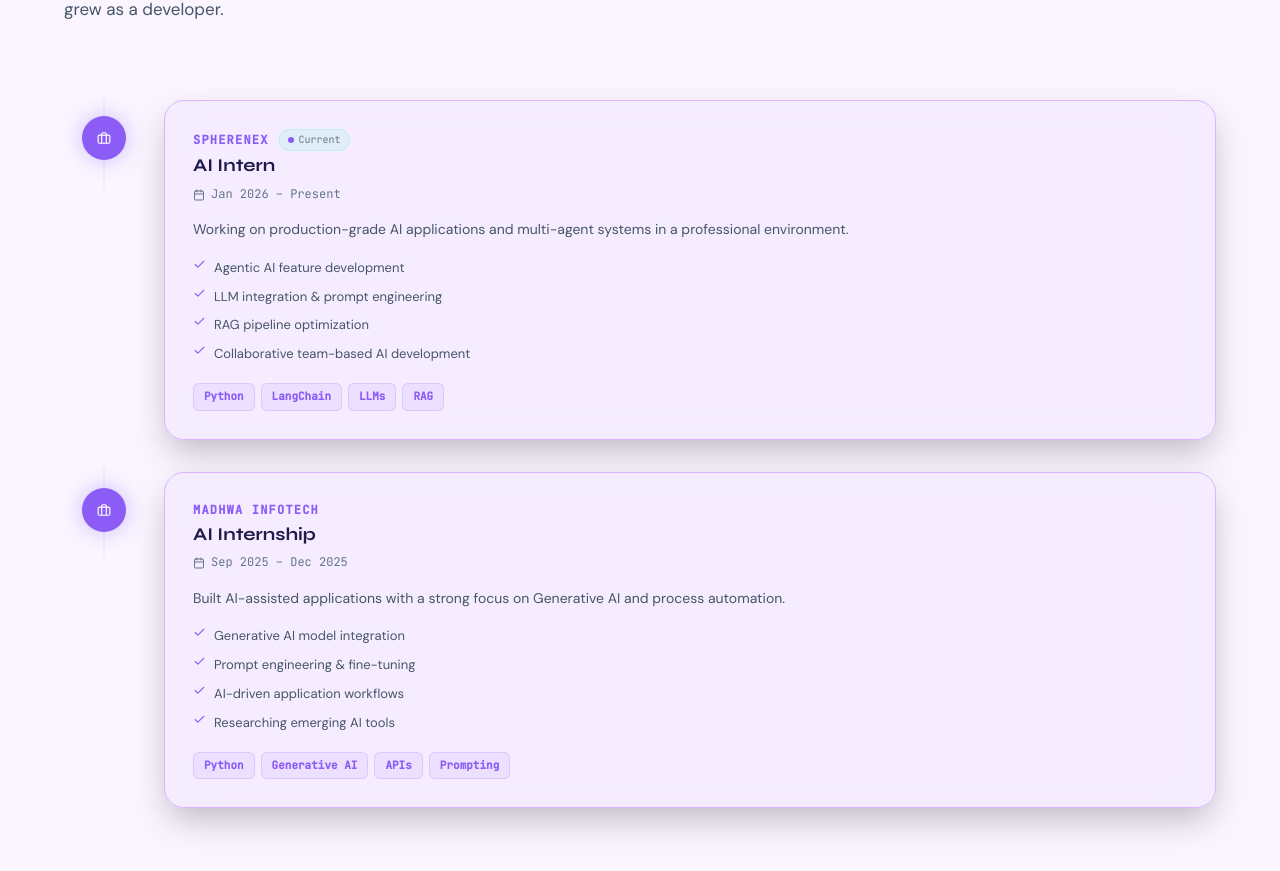
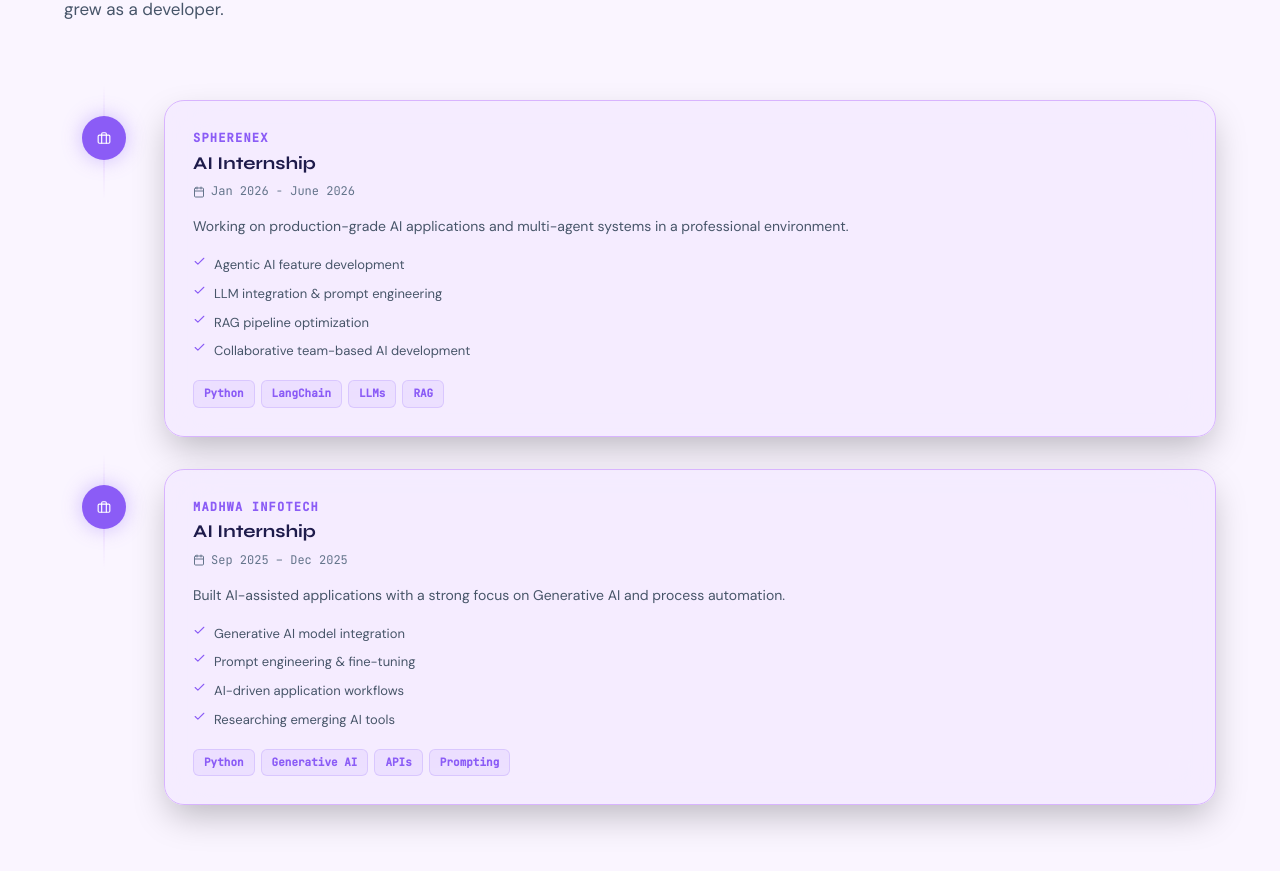
Before and after one commit to Varunkurhade1674/Portfolio, a React (Vite) app: page / in a window 1280 px wide. Shown: the part 2038-2909 px from the top of the page. Built offline with nearby package versions, Linux system fonts and the light colour scheme.

Commit message:
changes done in the internship

```diff
--- a/src/data/index.js
+++ b/src/data/index.js
@@ -313,10 +313,10 @@
 export const experience = [
   {
     id: 1,
-    role: "AI Intern",
+    role: "AI Internship",
     company: "Spherenex",
-    duration: "Jan 2026 – Present",
-    type: "current",
+    duration: "Jan 2026 - June 2026",
+    type: "completed",
     description:
       "Working on production-grade AI applications and multi-agent systems in a professional environment.",
     highlights: [
```
